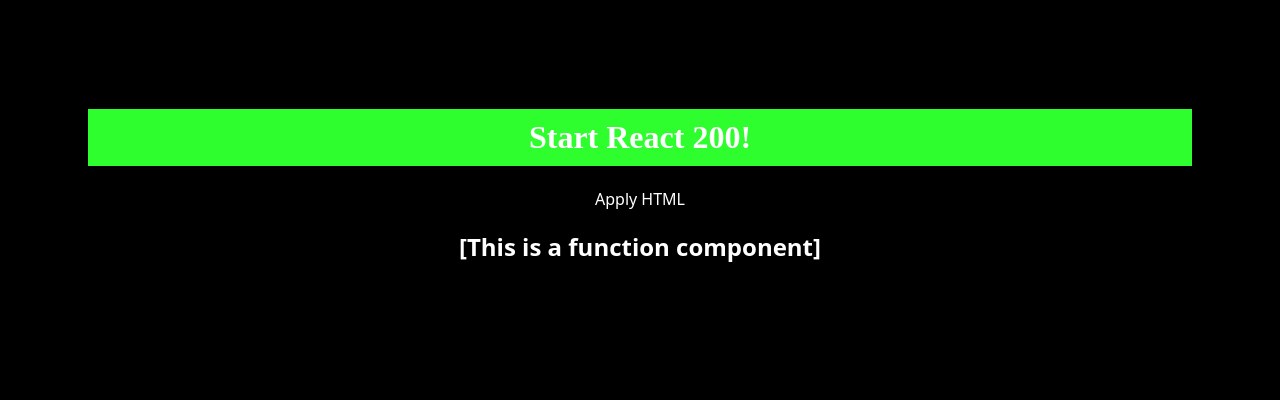
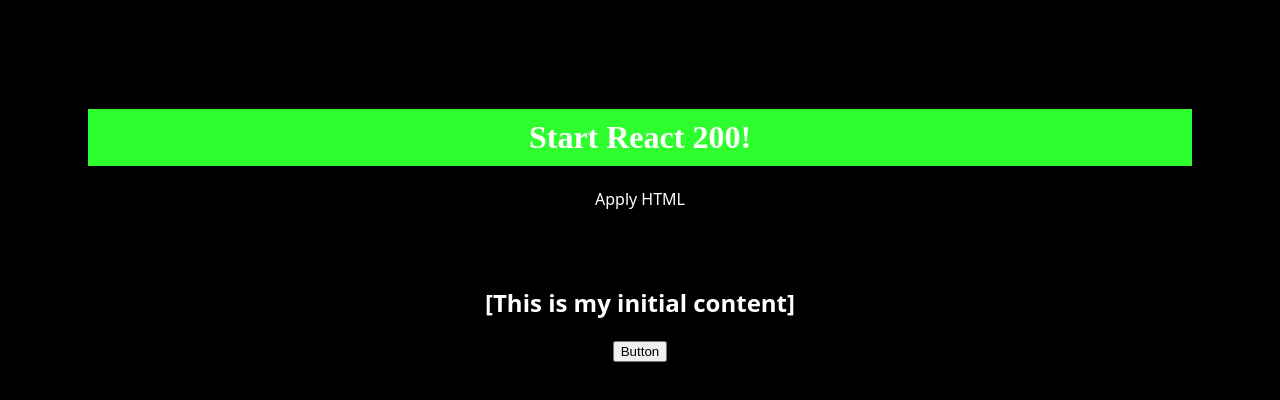
Before and after one commit to scorbiclife/react-200, a React (Vite) app in the folder react-beginner/: page / in a window 1280 px wide. Shown: the top 400 px of the page. Built offline with nearby package versions, Linux system fonts and the light colour scheme.

Commit message:
feat: R031: implement a component with hooks

```diff
--- a/react-beginner/src/App.tsx
+++ b/react-beginner/src/App.tsx
@@ -1,12 +1,12 @@
 import "./App.css"
-import R030_FunctionComponent from "./R030_FunctionComponent";
+import R031_ReactHook from "./R031_ReactHook";
 
 function App() {
   return (
     <div>
       <h1>Start React 200!</h1>
       <p>Apply HTML</p>
-      <R030_FunctionComponent content="[This is a function component]"></R030_FunctionComponent>
+      <R031_ReactHook></R031_ReactHook>
     </div>
   )
 }
--- /dev/null
+++ b/react-beginner/src/R031_ReactHook.tsx
@@ -0,0 +1,19 @@
+import { useEffect, useState } from "react";
+
+function R031_ReactHook() {
+  const [content, setContent] = useState("[This is my initial content]");
+
+  // This should run on every render
+  useEffect(() => {
+    console.log("useEffect")
+  });
+
+  return (
+    <div>
+      <h2>{content}</h2>
+      <button onClick={() => setContent("[This is updated from setContent]")}>Button</button>
+    </div>
+  )
+}
+
+export default R031_ReactHook;
```
